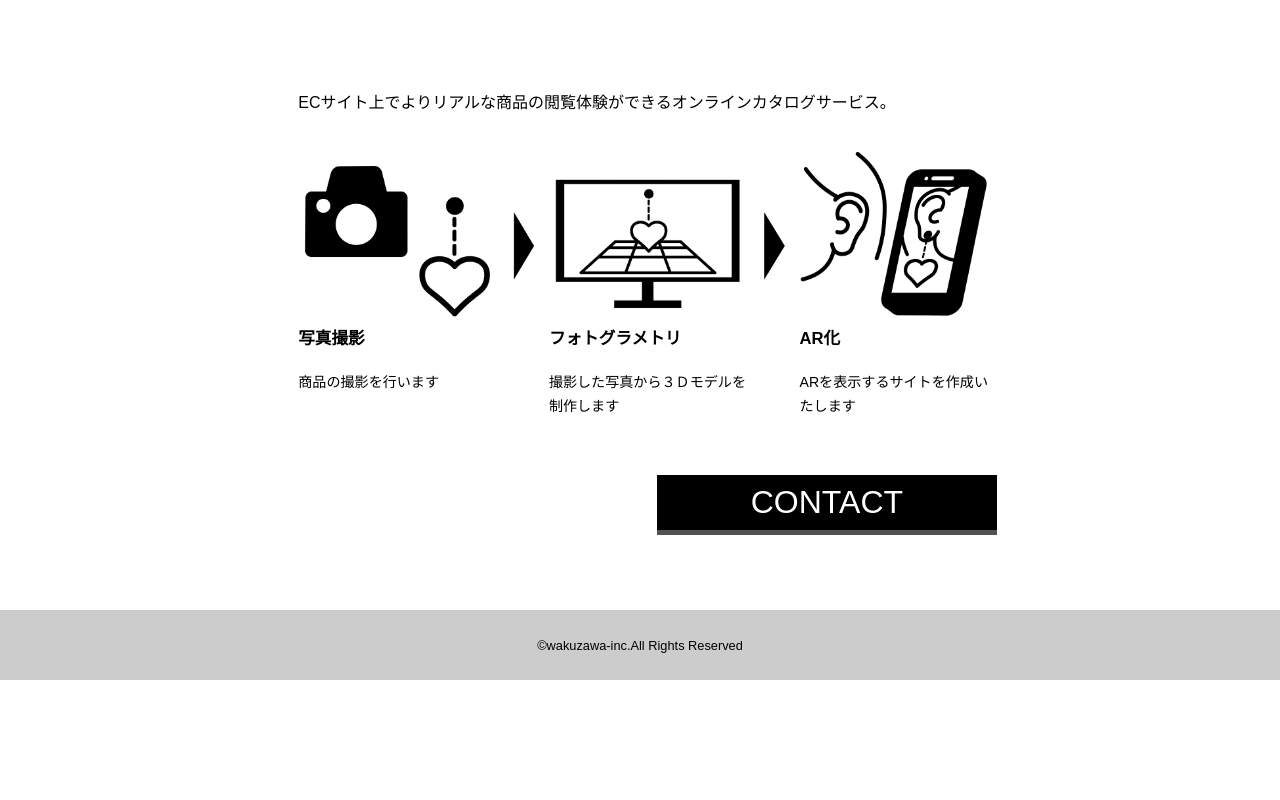
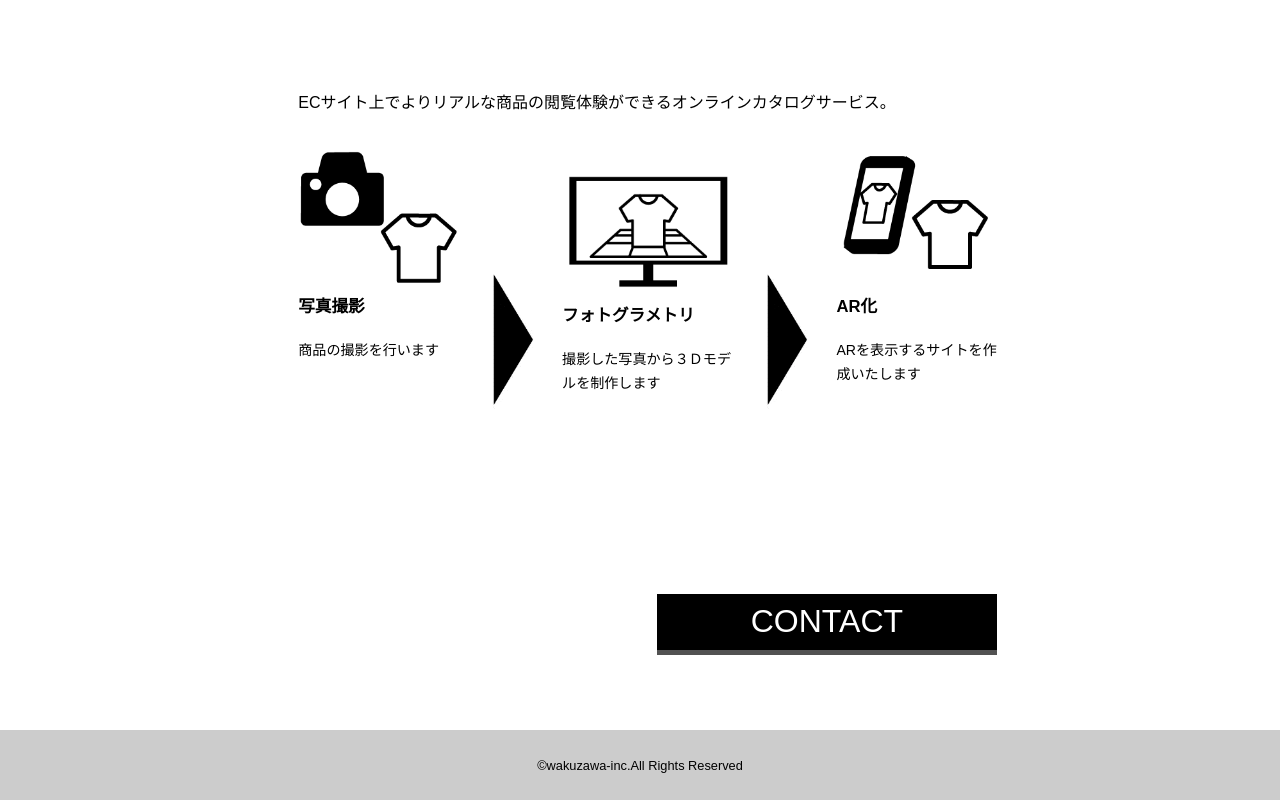
Before and after one commit to komoda614/dressR-3DARcatalogue, a plain HTML site: page index.html in a window 1280 px wide. Shown: the part 1926-2726 px from the top of the page. Before the commit the page ends 2606 px from the top, so only its background shows below. Drawn offline with nearby package versions, Linux system fonts and the light colour scheme; some packages are replaced by stand-ins of ours.

Commit message:
add image

```diff
--- a/index.html
+++ b/index.html
@@ -207,7 +207,7 @@
 
         <div class="process">
             <div class="process-item">
-                <img src="image/写真撮影-d.png" alt="写真撮影">
+                <img src="image/写真撮影-3.png" alt="写真撮影-3">
                 <div class="process-style">
                     <p class="process-top">写真撮影</p>
                     <p class="process-sentence">商品の撮影を行います</p>
@@ -220,7 +220,7 @@
             </div>
 
             <div class="process-item">
-                <img src="image/フォトグラメトリ-d.png" alt="フォトグラメトリ">
+                <img src="image/フォトグラメトリ-3.png" alt="フォトグラメトリ-3">
                 <div class="process-style">
                     <p class="process-top">フォトグラメトリ</p>
                     <p class="process-sentence">撮影した写真から３Ｄモデルを制作します</p>
@@ -233,7 +233,7 @@
             </div>
 
             <div class="process-item">
-                <img src="image/AR化-d.png" alt="AR化">
+                <img src="image/AR化-3.png" alt="AR化-3">
                 <div class="process-style">
                     <p class="process-top">AR化</p>
                     <p class="process-sentence">ARを表示するサイトを作成いたします</p>
```
Also changed, not shown: image/AR化-3.png (added), image/フォトグラメトリ-3.png (added), image/写真撮影-3.png (added).
